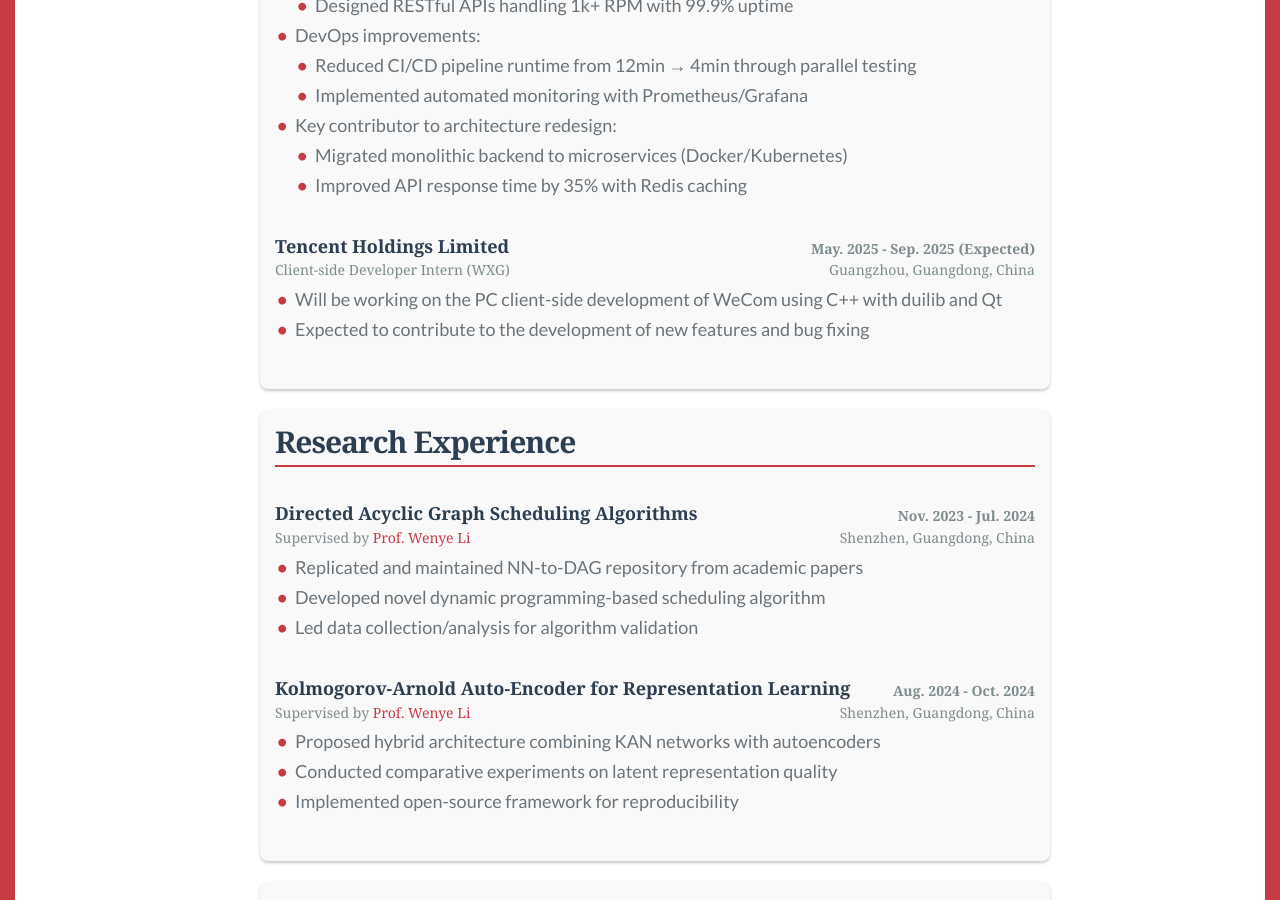
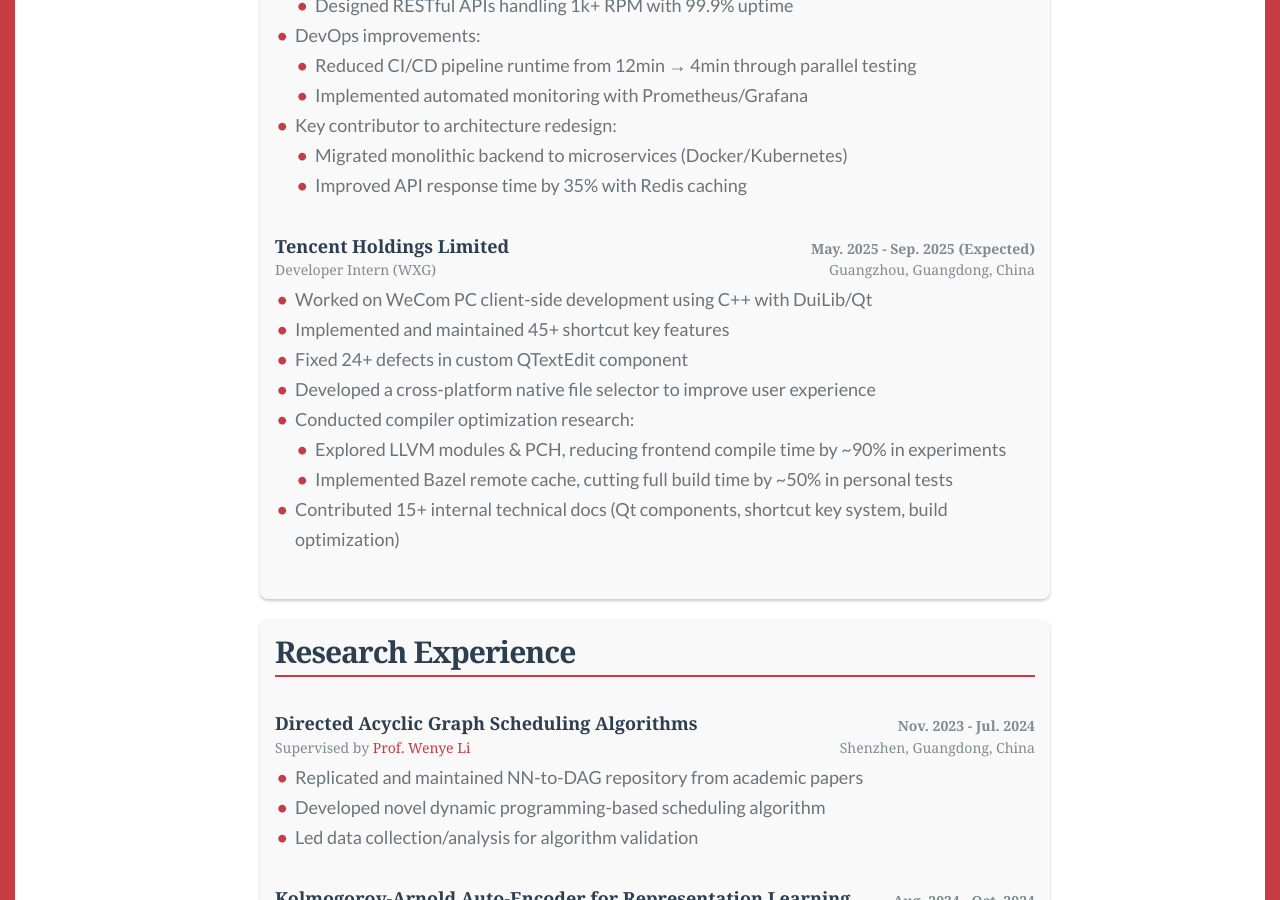
Before and after one commit to HuRuilizhen/HuRuilizhen.github.io, a Jekyll site: the page built from cv.md, in a window 1280 px wide and 900 px high, scrolled down 1509 px. Built offline with Jekyll 4.4.1, drawn with Linux system fonts in a browser that asks for light colours; some web fonts are replaced.

Commit message:
update(cv): add outputs in tencent

```diff
--- a/cv.md
+++ b/cv.md
@@ -193,34 +193,43 @@
             <p>Shenzhen, Guangdong, China</p>
         </h4>
         <ul>
-        <li>Led development of enterprise SaaS platform using Vue.js/Flask stack:
-            <ul class="nested-list">
-                <li>Built dynamic dashboard with real-time data visualization (ECharts integration)</li>
-                <li>Designed RESTful APIs handling 1k+ RPM with 99.9% uptime</li>
-            </ul>
-        </li>
-        <li>DevOps improvements:
-            <ul class="nested-list">
-                <li>Reduced CI/CD pipeline runtime from 12min → 4min through parallel testing</li>
-                <li>Implemented automated monitoring with Prometheus/Grafana</li>
-            </ul>
-        </li>
-        <li>Key contributor to architecture redesign:
-            <ul class="nested-list">
-                <li>Migrated monolithic backend to microservices (Docker/Kubernetes)</li>
-                <li>Improved API response time by 35% with Redis caching</li>
-            </ul>
-        </li>
-    </ul>
-    <h3>Tencent Holdings Limited<span>May. 2025 - Sep. 2025 (Expected)</span></h3>
-    <h4>
-        <p>Client-side Developer Intern (WXG)</p>
-        <p>Guangzhou, Guangdong, China</p>
-    </h4>
-    <ul>
-        <li>Will be working on the PC client-side development of WeCom using C++ with duilib and Qt</li>
-        <li>Expected to contribute to the development of new features and bug fixing</li>
-    </ul>
+            <li>Led development of enterprise SaaS platform using Vue.js/Flask stack:
+                <ul class="nested-list">
+                    <li>Built dynamic dashboard with real-time data visualization (ECharts integration)</li>
+                    <li>Designed RESTful APIs handling 1k+ RPM with 99.9% uptime</li>
+                </ul>
+            </li>
+            <li>DevOps improvements:
+                <ul class="nested-list">
+                    <li>Reduced CI/CD pipeline runtime from 12min → 4min through parallel testing</li>
+                    <li>Implemented automated monitoring with Prometheus/Grafana</li>
+                </ul>
+            </li>
+            <li>Key contributor to architecture redesign:
+                <ul class="nested-list">
+                    <li>Migrated monolithic backend to microservices (Docker/Kubernetes)</li>
+                    <li>Improved API response time by 35% with Redis caching</li>
+                </ul>
+            </li>
+        </ul>
+        <h3>Tencent Holdings Limited<span>May. 2025 - Sep. 2025 (Expected)</span></h3>
+        <h4>
+            <p>Developer Intern (WXG)</p>
+            <p>Guangzhou, Guangdong, China</p>
+        </h4>
+        <ul>
+            <li>Worked on WeCom PC client-side development using C++ with DuiLib/Qt</li>
+            <li>Implemented and maintained 45+ shortcut key features</li>
+            <li>Fixed 24+ defects in custom QTextEdit component</li>
+            <li>Developed a cross-platform native file selector to improve user experience</li>
+            <li>Conducted compiler optimization research:
+                <ul class="nested-list">
+                    <li>Explored LLVM modules & PCH, reducing frontend compile time by ~90% in experiments</li>
+                    <li>Implemented Bazel remote cache, cutting full build time by ~50% in personal tests</li>
+                </ul>
+            </li>
+            <li>Contributed 15+ internal technical docs (Qt components, shortcut key system, build optimization)</li>
+        </ul>
     </div>
     <div class="cv-section">
         <h2>Research Experience</h2>
```
